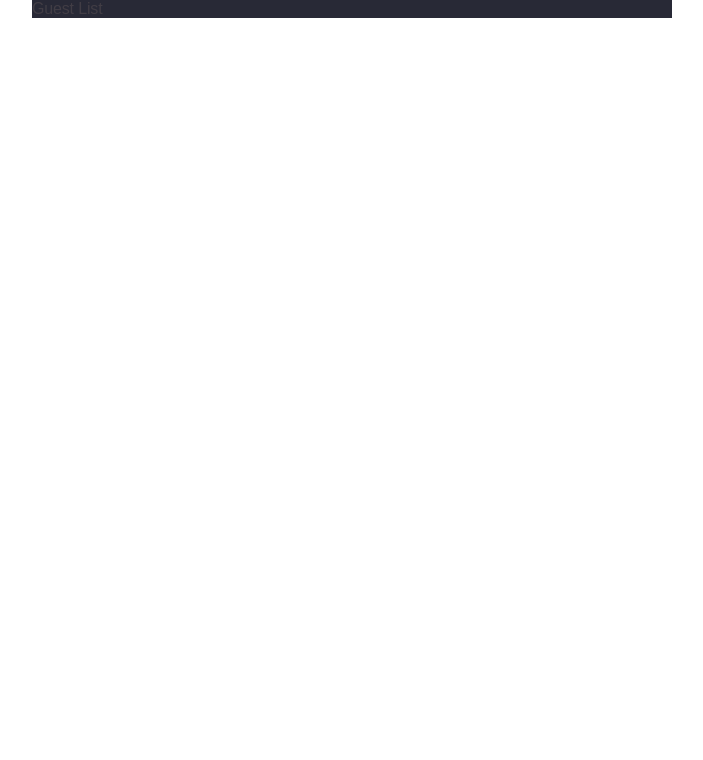
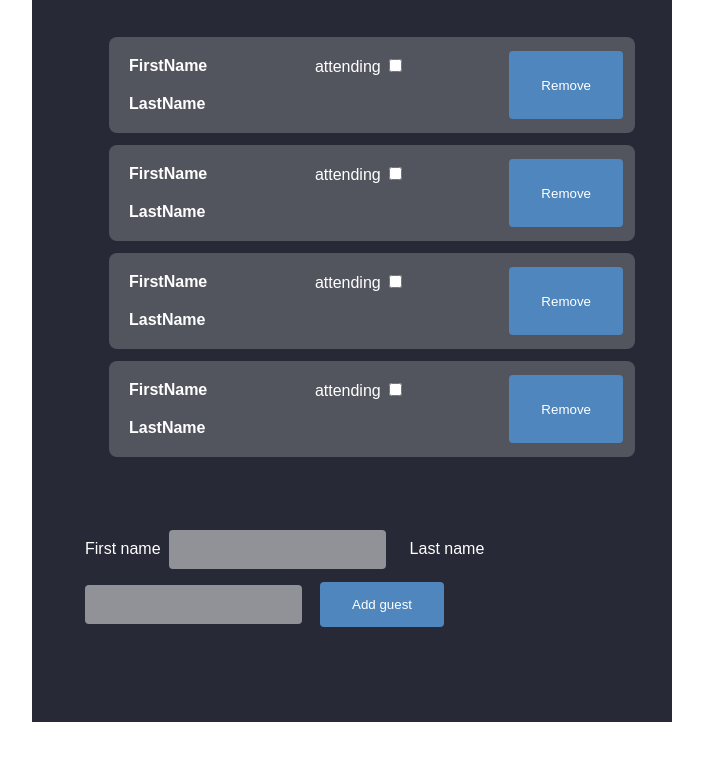
Before and after one commit to Roland-Rittchen/react-guest-list, a React (Create React App) app: page / in a window 1280 px wide. Shown: the top 760 px of the page, without its empty margins (288-991 px from the left). Built offline with nearby package versions, Linux system fonts and the light colour scheme.

Commit message:
Finish mockup

```diff
--- a/src/App.js
+++ b/src/App.js
@@ -6,13 +6,111 @@ const appOutline = css`
   width: 50%;
   margin-left: auto;
   margin-right: auto;
+  padding: 25px;
+`;
+
+const listOfGuests = css`
+  margin: 10px 0px;
+`;
+
+const listOfGuestsSingleGuest = css`
+  display: flex;
+  flex-direction: row;
+  justify-content: space-between;
+`;
+
+const listOfGuestsSingleGuestNames = css`
+  display: flex;
+  flex-direction: column;
+
+  justify-content: space-between;
+`;
+
+const listOfGuestsSingleGuestName = css`
+  margin: 10px;
+  font-weight: 700;
+`;
+
+const inputSection = css`
+  padding: 20px;
+  margin: 45px 0px;
 `;
 
 function App() {
   return (
     <div className="App">
       <header className="App-header" />
-      <div css={appOutline}>Guest List</div>
+      <div css={appOutline}>
+        <div css={listOfGuests}>
+          <ul>
+            <li>
+              <div data-test-id="guest" css={listOfGuestsSingleGuest}>
+                <div css={listOfGuestsSingleGuestNames}>
+                  <div css={listOfGuestsSingleGuestName}>FirstName</div>
+                  <div css={listOfGuestsSingleGuestName}>LastName</div>
+                </div>
+                <label>
+                  attending
+                  <input type="checkbox" />
+                </label>
+                <button>Remove</button>
+              </div>
+            </li>
+            <li>
+              <div data-test-id="guest" css={listOfGuestsSingleGuest}>
+                <div css={listOfGuestsSingleGuestNames}>
+                  <div css={listOfGuestsSingleGuestName}>FirstName</div>
+                  <div css={listOfGuestsSingleGuestName}>LastName</div>
+                </div>
+                <label>
+                  attending
+                  <input type="checkbox" />
+                </label>
+                <button>Remove</button>
+              </div>
+            </li>
+            <li>
+              <div data-test-id="guest" css={listOfGuestsSingleGuest}>
+                <div css={listOfGuestsSingleGuestNames}>
+                  <div css={listOfGuestsSingleGuestName}>FirstName</div>
+                  <div css={listOfGuestsSingleGuestName}>LastName</div>
+                </div>
+                <label>
+                  attending
+                  <input type="checkbox" />
+                </label>
+                <button>Remove</button>
+              </div>
+            </li>
+            <li>
+              <div data-test-id="guest" css={listOfGuestsSingleGuest}>
+                <div css={listOfGuestsSingleGuestNames}>
+                  <div css={listOfGuestsSingleGuestName}>FirstName</div>
+                  <div css={listOfGuestsSingleGuestName}>LastName</div>
+                </div>
+                <label>
+                  attending
+                  <input type="checkbox" />
+                </label>
+                <button>Remove</button>
+              </div>
+            </li>
+          </ul>
+        </div>
+        <div css={inputSection}>
+          <div>
+            <label>
+              First name
+              <input />
+            </label>
+            <label>
+              Last name
+              <input />
+            </label>
+            <button>Add guest</button>
+          </div>
+        </div>
+      </div>
     </div>
   );
 }
--- a/src/index.js
+++ b/src/index.js
@@ -11,11 +11,56 @@ ReactDOM.render(
         *,
         ::after,
         ::before {
-          color: #413d45;
+          color: white;
           box-sizing: border-box;
           margin: 0;
-          font-family: 'Apercu', sans-serif;
-          letter-spacing: -0.01em;
+          font-family: sans-serif;
+        }
+
+        li {
+          padding: 10px;
+          background-color: #53555e;
+          list-style-type: none;
+          margin: 12px;
+          border-radius: 8px;
+        }
+
+        label {
+          margin: 4px 8px;
+          text-align: center;
+        }
+
+        button {
+          background-color: #4e86bd;
+          border: none;
+          color: white;
+          padding: 15px 32px;
+          text-align: center;
+          text-decoration: none;
+          display: inline-block;
+          margin: 4px 2px;
+          cursor: pointer;
+          border-radius: 4px;
+          transition-duration: 0.4s;
+        }
+        button:hover {
+          background-color: #a6c2de;
+        }
+        button:active {
+          background-color: #a6c2de;
+          color: rgba(40, 41, 54, 1);
+        }
+        input {
+          color: white;
+          background-color: #919298;
+          border: 2px #a6c2de;
+          border-radius: 4px;
+          padding: 12px 20px;
+          margin: 8px 8px;
+        }
+        input:focus {
+          background-color: #a6c2de;
+          color: rgba(40, 41, 54, 1);
         }
       `}
     />
```
